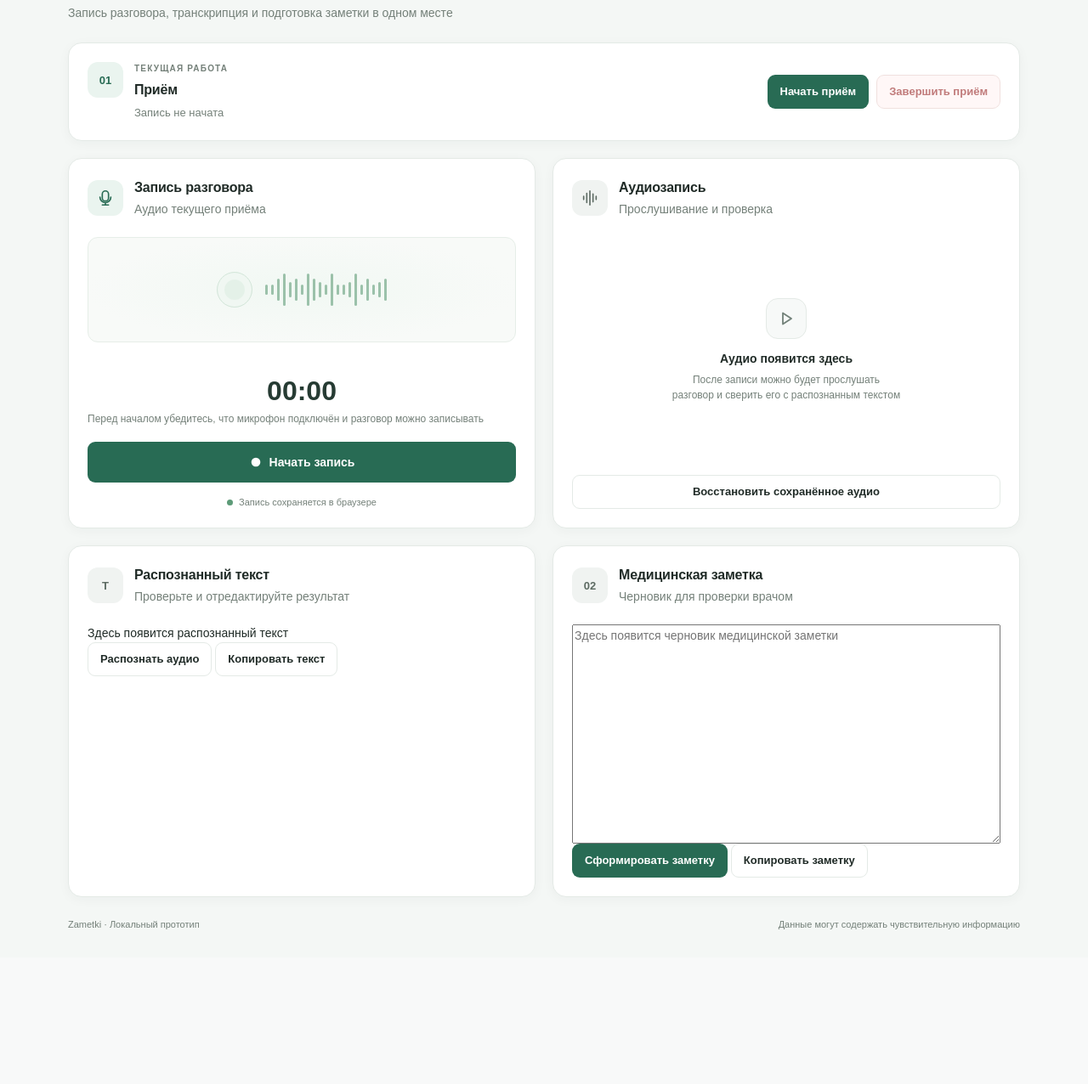
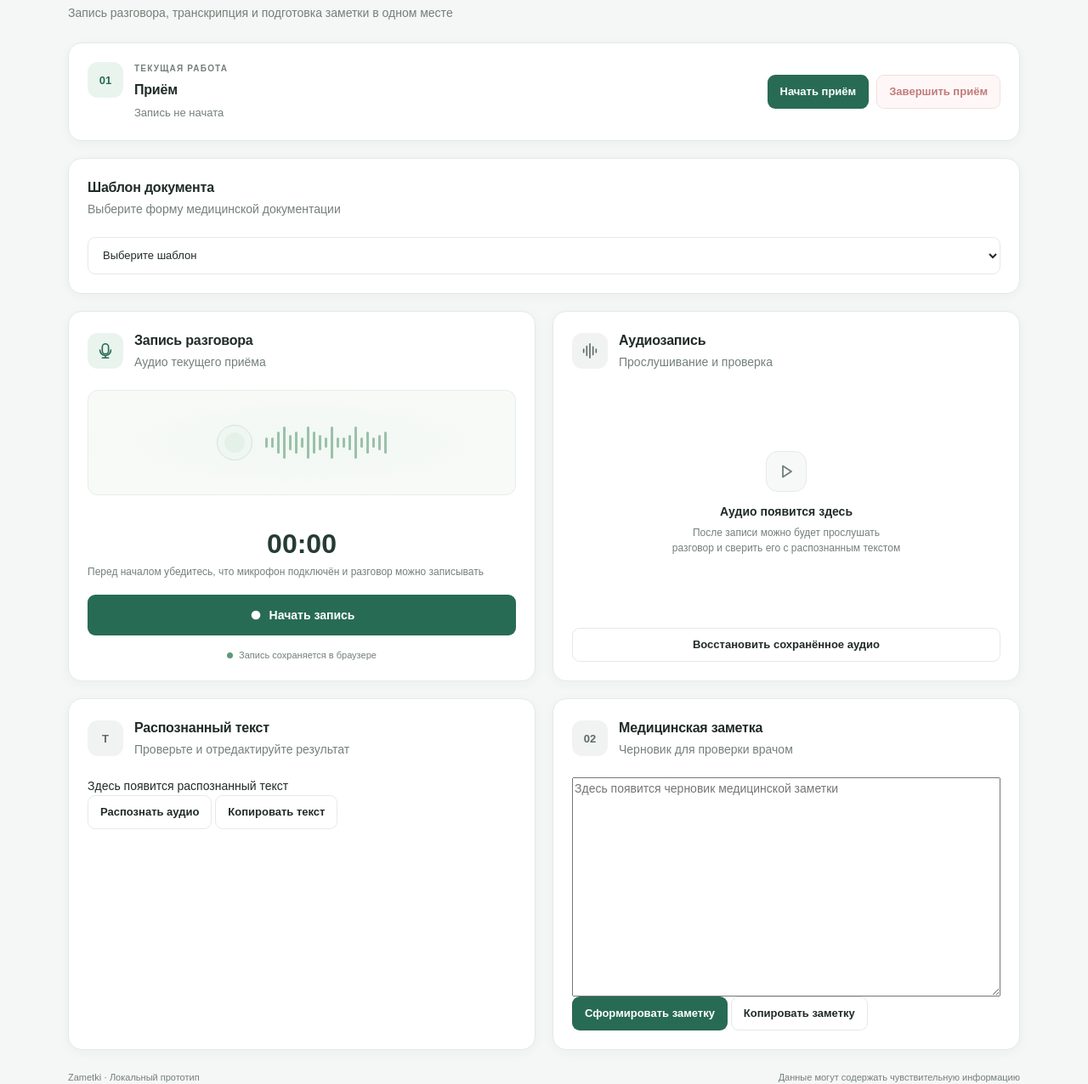
Before and after one commit to anniebeva/zametki, a FastAPI app: page / in a window 1280 px wide. Shown: the part 172-1448 px from the top of the page at 85% size. Before the commit the page ends 1266 px from the top, so only its background shows below. Run offline with FastAPI, Linux system fonts and the light colour scheme.

Commit message:
Add medical template selector

```diff
--- a/static/css/style.css
+++ b/static/css/style.css
@@ -41,6 +41,7 @@ button {
 
 button:focus-visible,
 textarea:focus-visible,
+select:focus-visible,
 [contenteditable="true"]:focus-visible,
 a:focus-visible {
     outline: 3px solid rgb(40 107 84 / 25%);
@@ -164,6 +165,36 @@ h2 {
     border-radius: var(--radius);
     background: var(--surface);
     box-shadow: var(--shadow);
+}
+
+.template-card {
+    margin-bottom: 20px;
+}
+
+.template-select {
+    width: 100%;
+    min-height: 44px;
+    padding: 10px 40px 10px 13px;
+    border: 1px solid var(--border);
+    border-radius: 9px;
+    background-color: var(--surface);
+    color: var(--text);
+    font: inherit;
+    font-size: 13px;
+    cursor: pointer;
+    transition:
+        border-color 150ms ease,
+        box-shadow 150ms ease;
+}
+
+.template-select:hover {
+    border-color: #c6d4ca;
+}
+
+.template-select:focus-visible {
+    border-color: var(--primary);
+    outline: 3px solid rgb(40 107 84 / 15%);
+    outline-offset: 2px;
 }
 
 .visit-card {
--- a/static/js/app.js
+++ b/static/js/app.js
@@ -33,6 +33,8 @@ import { transcribeCurrentSession as transcribeAudio } from "./transcription.js"
 
 import { createMedicalNoteController } from "./medical-note.js";
 
+import { loadTemplates } from "./templates.js";
+
 let sessionId = null;
 let visitActive = false;
 let recordingDuration = 0;
@@ -58,6 +60,9 @@ const copyNoteButton = document.getElementById("copy-note-button");
 
 const transcriptionStatus = document.getElementById("transcription-status");
 const noteStatus = document.getElementById("note-status");
+
+const templateSelect = document.getElementById("template-select");
+const templateStatus = document.getElementById("template-status");
 
 const INITIAL_TRANSCRIPTION = "Здесь появится распознанный текст";
 const COPY_FEEDBACK_DURATION = 2000;
@@ -565,6 +570,11 @@ finishVisitButton.addEventListener("click", async () => {
 async function initialize() {
     try {
         await initDB();
+        await loadTemplates({
+            templateSelect,
+            templateStatus,
+            setActionStatus,
+        });
         await restoreLatestVisit();
     } catch (error) {
         console.error("Ошибка инициализации:", error);
--- /dev/null
+++ b/static/js/templates.js
@@ -0,0 +1,44 @@
+export async function loadTemplates({
+    templateSelect,
+    templateStatus,
+    setActionStatus,
+}) {
+    try {
+        const response = await fetch("/api/templates");
+
+        if (!response.ok) {
+            throw new Error(`Ошибка загрузки шаблонов: ${response.status}`);
+        }
+
+        const data = await response.json();
+
+        templateSelect.replaceChildren();
+
+        if (data.templates.length === 0) {
+            templateSelect.add(new Option("Нет доступных шаблонов", ""));
+            setActionStatus(templateStatus, "Шаблоны не найдены");
+            return;
+        }
+
+        templateSelect.add(new Option("Выберите шаблон", ""));
+
+        for (const template of data.templates) {
+            templateSelect.add(
+                new Option(template.name, template.template_id),
+            );
+        }
+
+        setActionStatus(templateStatus, "");
+    } catch (error) {
+        console.error("Не удалось загрузить шаблоны:", error);
+
+        templateSelect.replaceChildren();
+        templateSelect.add(new Option("Не удалось загрузить шаблоны", ""));
+
+        setActionStatus(
+            templateStatus,
+            "Не удалось загрузить список шаблонов",
+            "error",
+        );
+    }
+}
--- /dev/null
+++ b/templates/components/template_selector.html
@@ -0,0 +1,16 @@
+<section class="card template-card" aria-labelledby="template-title">
+    <div class="card-heading">
+        <div>
+            <h2 id="template-title">Шаблон документа</h2>
+            <p class="card-subtitle">
+                Выберите форму медицинской документации
+            </p>
+        </div>
+    </div>
+
+    <select id="template-select" class="template-select">
+        <option value="">Загрузка шаблонов...</option>
+    </select>
+
+    <p id="template-status" class="action-status" aria-live="polite"></p>
+</section>
--- a/templates/index.html
+++ b/templates/index.html
@@ -65,7 +65,7 @@
                 </button>
             </div>
         </section>
-
+        {% include "components/template_selector.html" %}
         <div class="workspace">
             <!-- Запись разговора -->
             <section
```
